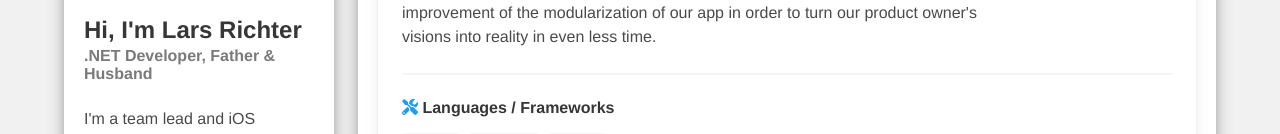
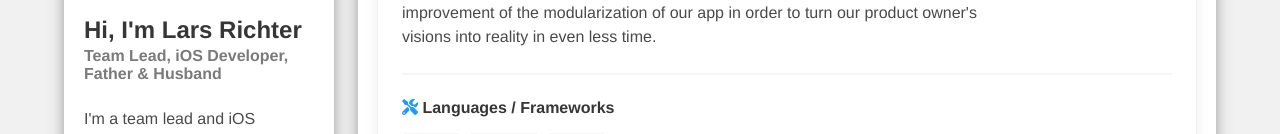
Before and after one commit to n-develop/n-develop.github.io, a Vue app: page / in a window 1280 px wide. Shown: the part 326-460 px from the top of the page. Built offline with nearby package versions, Linux system fonts and the light colour scheme.

Commit message:
Fix about me for non mobile view

```diff
--- a/src/components/AboutMe.vue
+++ b/src/components/AboutMe.vue
@@ -54,7 +54,7 @@
       </figure>
       <div class="content">
         <h4 class="title is-4">Hi, I'm Lars Richter</h4>
-        <h5 class="subtitle is-6 has-text-grey">.NET Developer, Father & Husband</h5>
+        <h5 class="subtitle is-6 has-text-grey">Team Lead, iOS Developer, Father &amp; Husband</h5>
 
         <p>
           I'm a team lead and iOS developer located in Hamburg, Germany.
```
